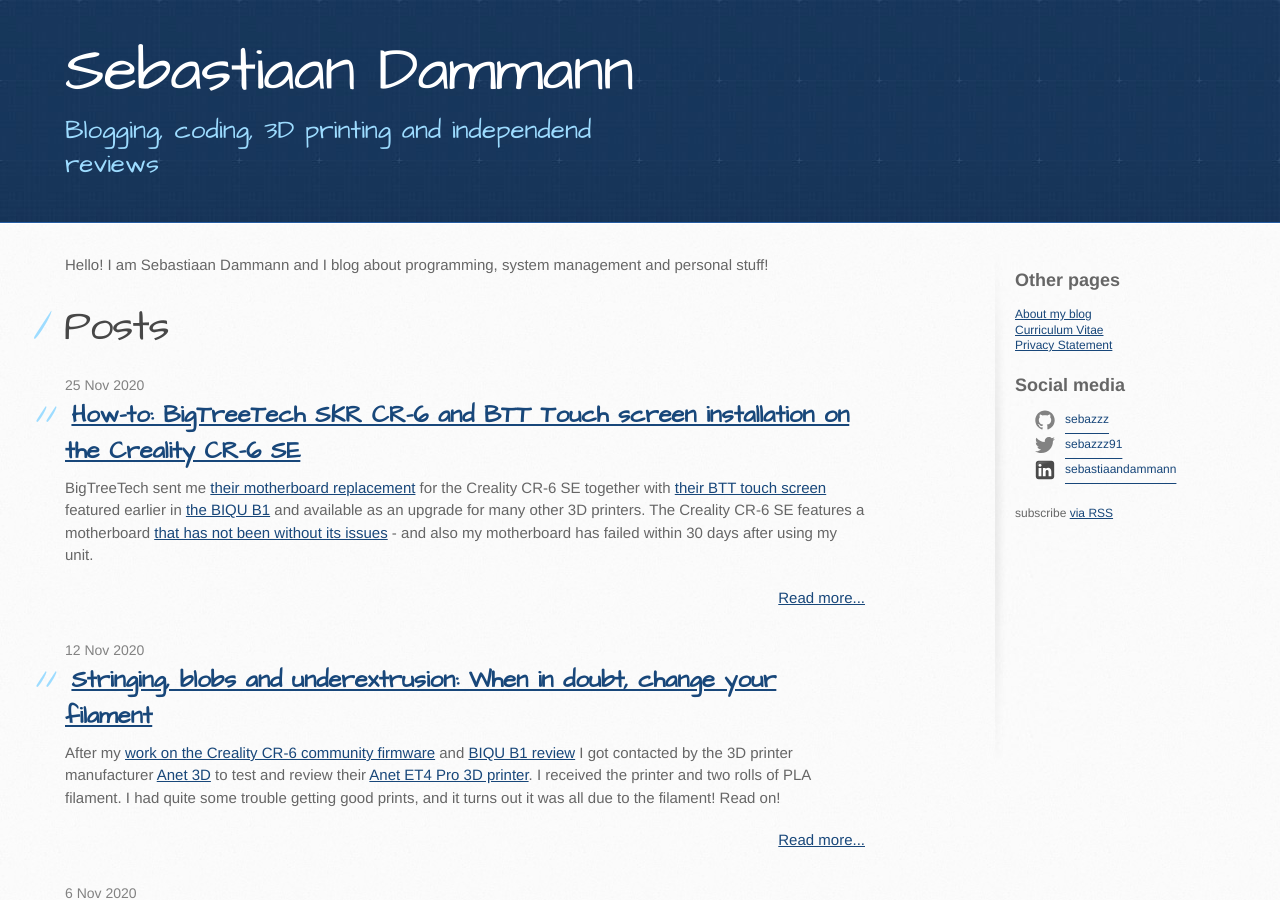
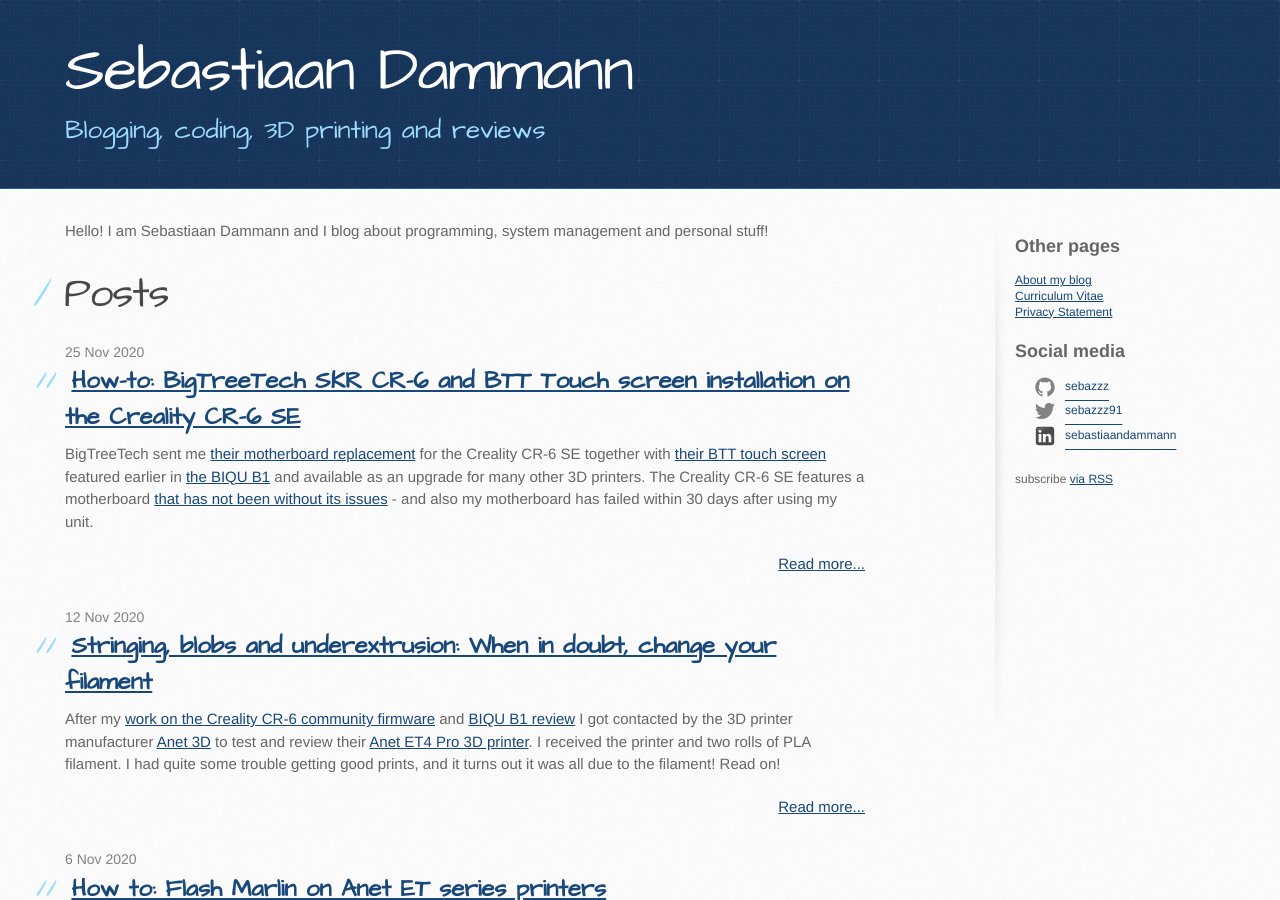
Before and after one commit to Sebazzz/sebazzz.github.io, a Jekyll site: the page built from index.html, in a window 1280 px wide and 900 px high. Built offline with Jekyll 4.4.1, drawn with Linux system fonts in a browser that asks for light colours; comment, search, counter and statistics services are not loaded.

Commit message:
Shorter title

```diff
--- a/_config.yml
+++ b/_config.yml
@@ -1,7 +1,7 @@
 title: Sebastiaan Dammann
 email: sebastiaandammann@outlook.com
 description: >
-  Blogging, coding, 3D printing and independend reviews
+  Blogging, coding, 3D printing and reviews
 baseurl: "" # the subpath of your site, e.g. /blog
 url: "http://damsteen.nl" # the base hostname & protocol for your site
 twitter_username: sebazzz91
```
